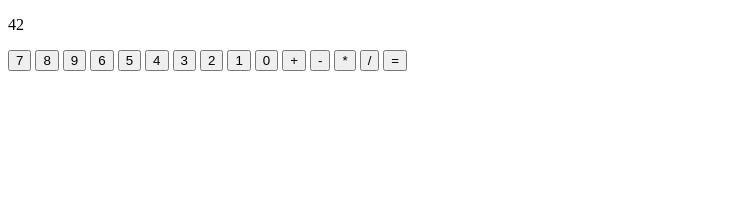
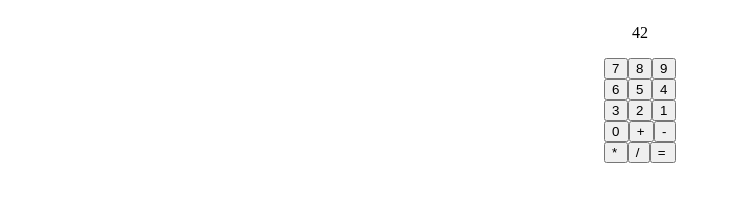
Before and after one commit to PedroJColon/js-calculator, a plain HTML site: page index.html in a window 1280 px wide. Shown: the whole page, without its empty margins (0-731 px from the left). Drawn offline with Linux system fonts and the light colour scheme.

Commit message:
Add css classes to buttons and divs

```diff
--- a/index.html
+++ b/index.html
@@ -4,30 +4,34 @@
     <meta charset="UTF-8">
     <meta name="viewport" content="width=device-width, initial-scale=1.0">
     <title>JS-Calcuator</title>
+    <link rel="stylesheet" href="style.css">
 </head>
 <body>
-    <div>
-        <div>
+    <div class="flex-container">
+        <div class="calculator-container">
             <p>42</p>
 
-            <button>7</button>
-            <button>8</button>
-            <button>9</button>
+            <div class="button-container">
+                <button class="button-flex">7</button>
+                <button class="button-flex">8</button>
+                <button class="button-flex">9</button>
 
-            <button>6</button>
-            <button>5</button>
-            <button>4</button>
+                <button class="button-flex">6</button>
+                <button class="button-flex">5</button>
+                <button class="button-flex">4</button>
 
-            <button>3</button>
-            <button>2</button>
-            <button>1</button>
-            <button>0</button>
+                <button class="button-flex">3</button>
+                <button class="button-flex">2</button>
+                <button class="button-flex">1</button>
+                <button class="button-flex">0</button>
 
-            <button>+</button>
-            <button>-</button>
-            <button>*</button>
-            <button>/</button>
-            <button>=</button>
+                <button class="button-flex">+</button>
+                <button class="button-flex">-</button>
+                <button class="button-flex">*</button>
+                <button class="button-flex">/</button>
+                <button class="button-flex">=</button>
+            </div>
+
 
 
         </div>
```
